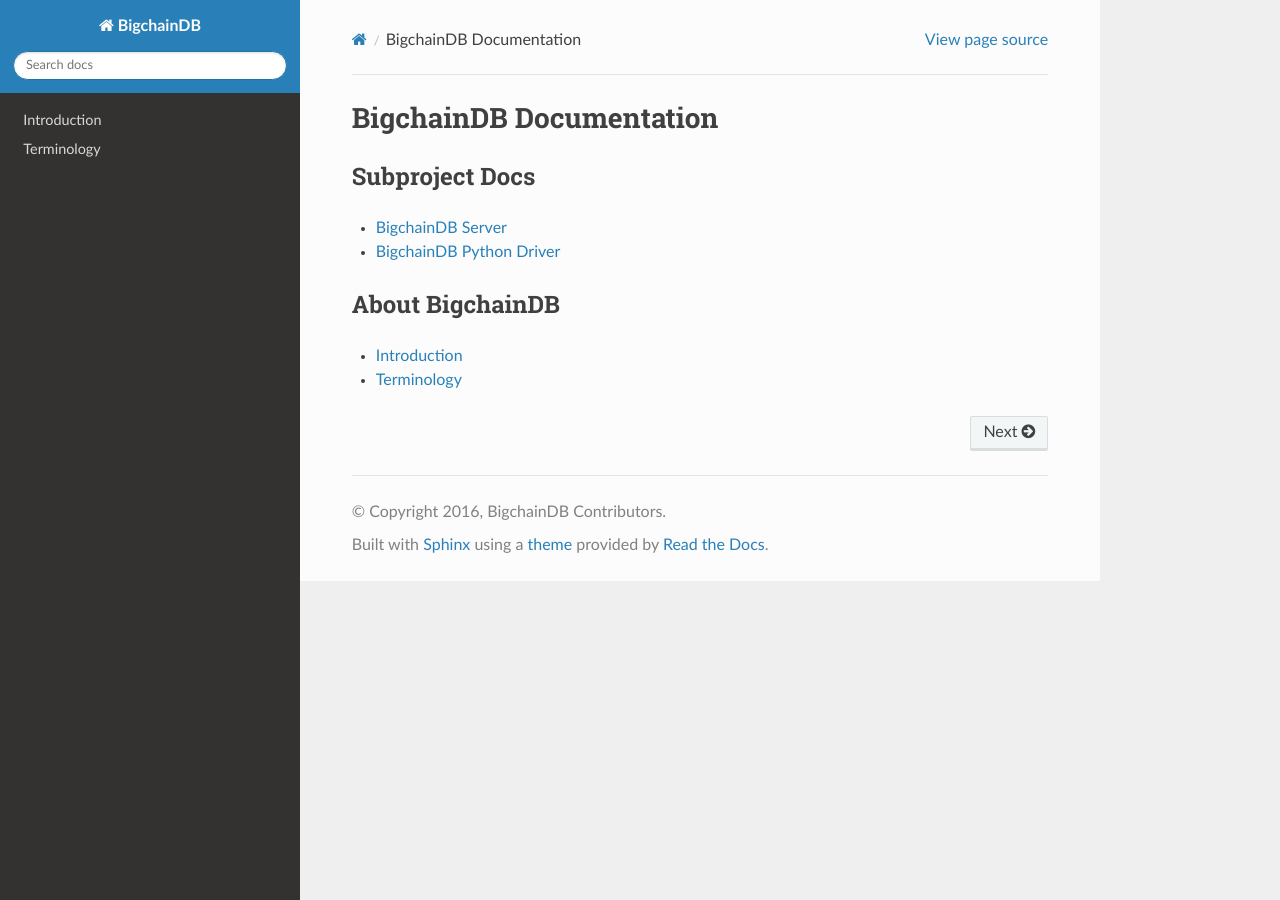
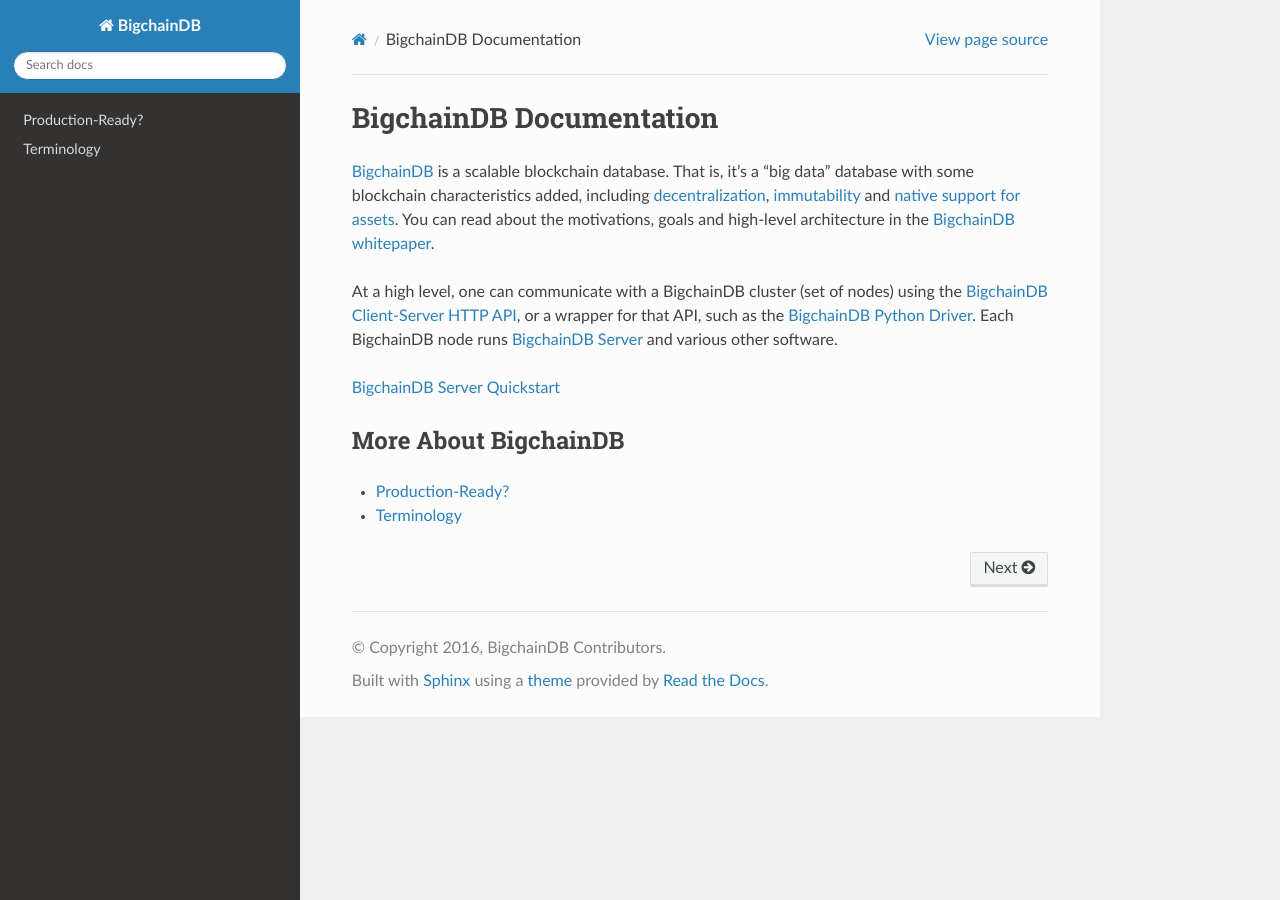
Before and after one commit to thebeast0407/docs-root, a Sphinx documentation site: the page built from docs/source/index.rst, in a window 1280 px wide. Built offline with Sphinx 7.4.7 and the Read the Docs theme 2.0.0, drawn with Linux system fonts in a browser that asks for light colours.

Commit message:
Moved intro to home page and production-ready to new page

```diff
--- a/docs/source/index.rst
+++ b/docs/source/index.rst
@@ -1,17 +1,24 @@
 BigchainDB Documentation
 ========================
 
-Subproject Docs
----------------
+`BigchainDB <https://www.bigchaindb.com/>`_ is a scalable blockchain database.
+That is, it's a "big data" database with some blockchain characteristics added, including `decentralization <https://bigchaindb.readthedocs.io/projects/server/en/latest/topic-guides/decentralized.html>`_,
+`immutability <https://bigchaindb.readthedocs.io/projects/server/en/latest/topic-guides/immutable.html>`_
+and
+`native support for assets <https://bigchaindb.readthedocs.io/projects/server/en/latest/topic-guides/assets.html>`_.
+You can read about the motivations, goals and high-level architecture in the `BigchainDB whitepaper <https://www.bigchaindb.com/whitepaper/>`_.
 
-- `BigchainDB Server <https://bigchaindb.readthedocs.io/projects/server/en/latest/>`_
-- `BigchainDB Python Driver <https://bigchaindb.readthedocs.io/projects/py-driver/en/latest/index.html>`_
 
-About BigchainDB
-----------------
+At a high level, one can communicate with a BigchainDB cluster (set of nodes) using the `BigchainDB Client-Server HTTP API <http://docs.bigchaindb.com/projects/server/en/latest/drivers-clients/http-client-server-api.html>`_, or a wrapper for that API, such as the `BigchainDB Python Driver <http://docs.bigchaindb.com/projects/py-driver/en/latest/index.html#>`_. Each BigchainDB node runs `BigchainDB Server <http://docs.bigchaindb.com/projects/server/en/latest/index.html>`_ and various other software.
+
+`BigchainDB Server Quickstart <http://docs.bigchaindb.com/projects/server/en/latest/quickstart.html>`_
+
+
+More About BigchainDB
+---------------------
 
 .. toctree::
    :maxdepth: 1
 
-   introduction
+   production-ready
    terminology
```
Also changed, not shown: docs/source/introduction.md (deleted, +0 -18 lines), docs/source/production-ready.md (added, +7 -0 lines).
